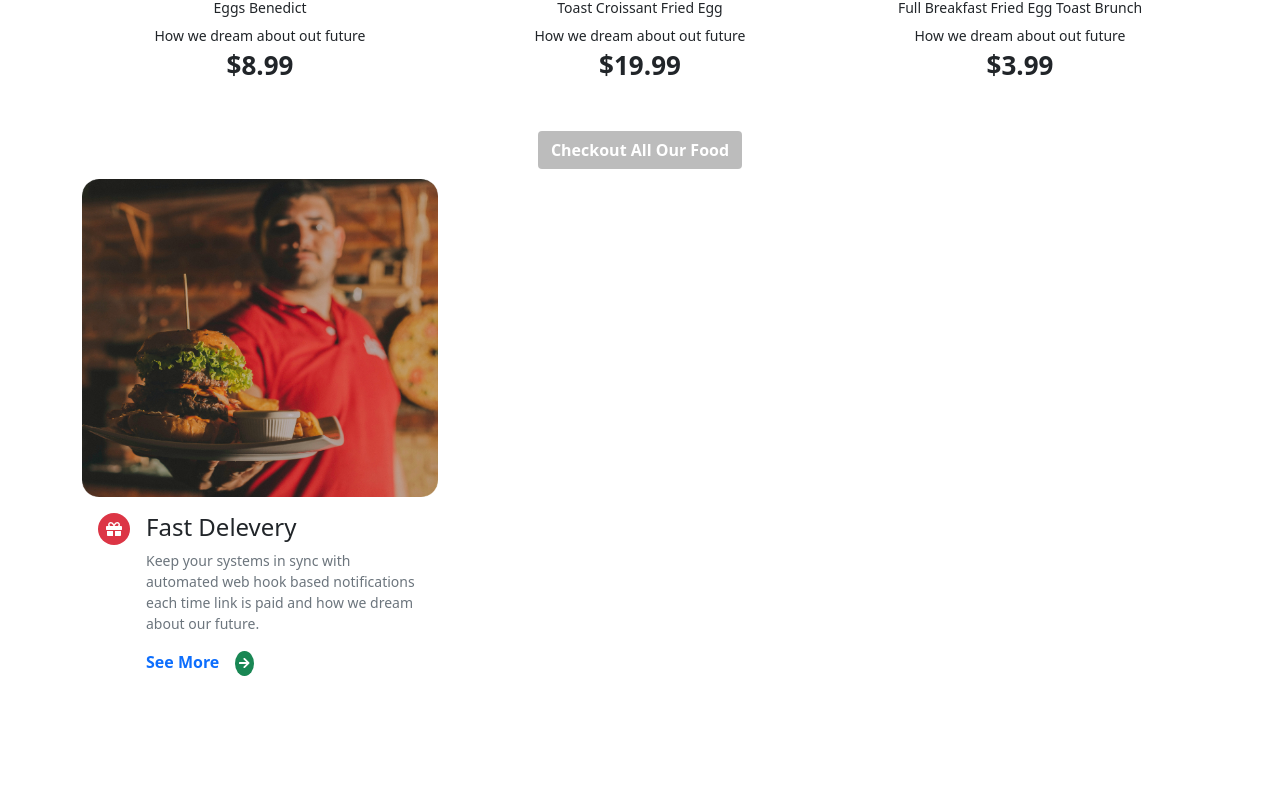
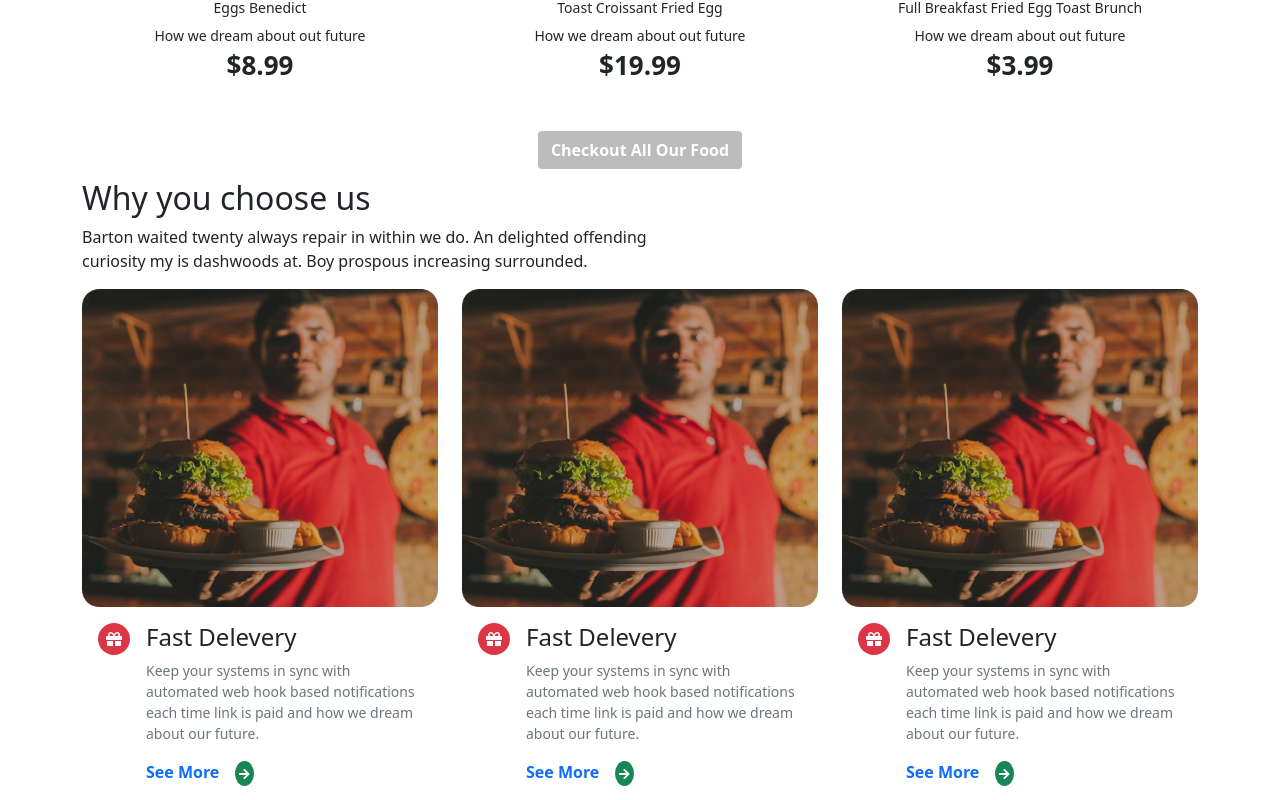
Before and after one commit to DeveloperRoman/Hot_Onion_Resturent, a React (Create React App) app: page / in a window 1280 px wide. Shown: the part 1158-1958 px from the top of the page. Before the commit the page ends 1848 px from the top, so only its background shows below. Built offline with nearby package versions, Linux system fonts and the light colour scheme.

Commit message:
--- Auto-Git Commit ---

```diff
--- a/src/Pages/Home/ChooseUs/ChooseUs.js
+++ b/src/Pages/Home/ChooseUs/ChooseUs.js
@@ -1,12 +1,19 @@
 import React from 'react';
 import { Container, Row } from 'react-bootstrap';
 import Services from './Services';
+import fastDelevery from '../../../images/services/fast.png'
+import cook from '../../../images/services/cook.png'
+import homeDelevery from '../../../images/services/home.png'
 
 const ChooseUs = () => {
     return (
         <div>
             <Container>
+                <h2>Why you choose us</h2>
+                <p>Barton waited twenty always repair in within we do. An delighted offending <br /> curiosity my is dashwoods at. Boy prospous increasing surrounded.</p>
                 <Row>
+                    <Services img={fastDelevery} title={''}></Services>
+                    <Services></Services>
                     <Services></Services>
                 </Row>
             </Container>
```
Also changed, not shown: .autogit/logs/log-15-9-2021-10-39-1.txt (added).
